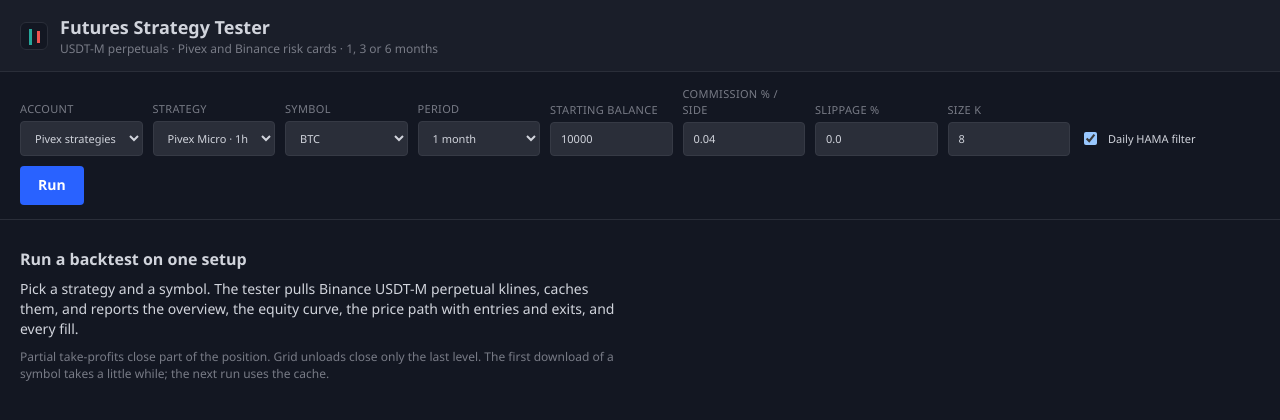
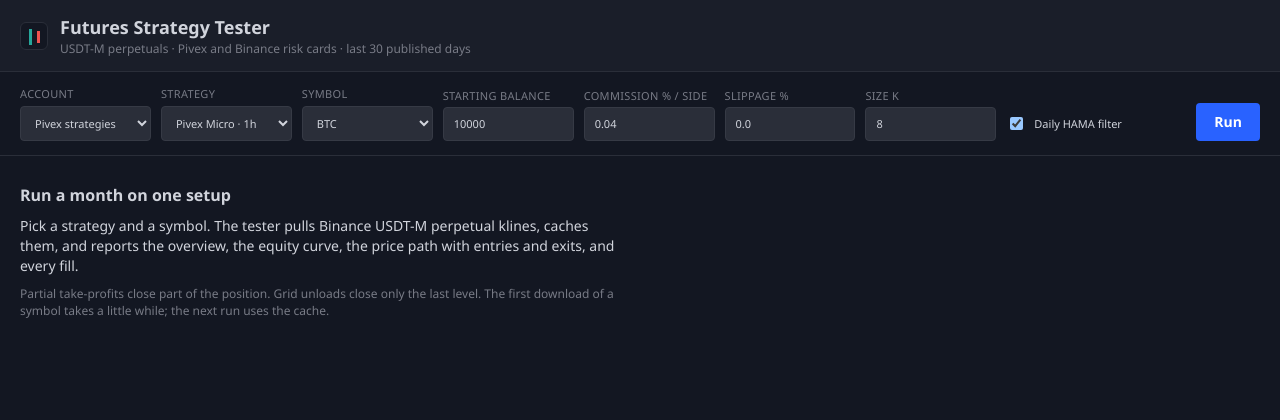
Before and after one commit to amazingbolt131-cmd/strategy-tester, a Flask app: page / in a window 1280 px wide. Shown: the top 420 px of the page. Run offline with Flask 3, Linux system fonts and the light colour scheme.

Commit message:
Revert to e9157b6 (before ML Lorentz change)

```diff
--- a/app.py
+++ b/app.py
@@ -6,7 +6,6 @@ import csv
 import io
 import traceback
 
-from backtest.data import test_window
 from flask import Flask, Response, render_template, request
 
 from backtest.config import (
@@ -80,9 +79,6 @@ def _metrics(stats: dict) -> list[dict]:
     ]
 
 
-PERIODS = {"30": "1 month", "91": "3 months", "182": "6 months"}
-
-
 def _form() -> dict:
     strategy = request.form.get("strategy", STRATEGIES[0]["id"])
     if strategy not in STRATEGY_BY_ID:
@@ -104,7 +100,6 @@ def _form() -> dict:
         "strategy": strategy,
         "venue": venue,
         "symbol": symbol,
-        "period": request.form.get("period", "30") if request.form.get("period", "30") in PERIODS else "30",
         "balance": request.form.get("balance", str(int(DEFAULT_BALANCE))),
         "commission": request.form.get("commission", str(DEFAULT_COMMISSION_PCT)),
         "slippage": request.form.get("slippage", str(DEFAULT_SLIPPAGE_PCT)),
@@ -213,7 +208,6 @@ def index():
                 venue=form["venue"],
                 k=k,
                 daily_filter=bool(form["daily_hama"]),
-                window=test_window(days=int(form["period"])),
             )
             metrics = _metrics(result["stats"])
             LAST["result"] = result
@@ -223,7 +217,6 @@ def index():
     return render_template(
         "index.html",
         strategies=STRATEGIES,
-        periods=PERIODS,
         symbols=SYMBOLS,
         symbol_choices=[(sid, SYMBOLS[sid]) for sid in symbols_for(form["strategy"], form["venue"])],
         venues=VENUE_ORDER,
--- a/backtest/config.py
+++ b/backtest/config.py
@@ -45,7 +45,7 @@ DEFAULT_SLIPPAGE_PCT = 0.0
 
 # Warmup covers EMA200, the 25-day HAMA colour, and the Lorentzian lookback.
 WARMUP_DAYS = 40
-TEST_DAYS = 182
+TEST_DAYS = 30
 
 # Pivex combined-6 size is unit × weight × k. The live app defaults to k = 8.
 DEFAULT_K = 8.0
@@ -85,7 +85,6 @@ STRATEGIES = [
     },
     {
         "id": "ml_5m",
-        "binance": False,
         "label": "ML Lorentz · 5m",
         "group": "v31",
         "chart_tf": "5m",
--- a/backtest/data.py
+++ b/backtest/data.py
@@ -22,7 +22,7 @@ from urllib.request import Request, urlopen
 
 import numpy as np
 
-from .config import TEST_DAYS, WARMUP_DAYS
+from .config import WARMUP_DAYS
 
 CACHE = Path(__file__).resolve().parent.parent / "data" / "cache"
 VISION = "https://data.binance.vision/data/futures/um/daily/klines"
@@ -67,15 +67,15 @@ def latest_published_day(symbol: str = "BTCUSDT") -> date:
     raise RuntimeError("No recent Binance futures kline files were published")
 
 
-def test_window(last_day: date | None = None, days: int | None = None) -> tuple[int, int, int]:
+def test_window(last_day: date | None = None) -> tuple[int, int, int]:
     """Return warmup_start_ms, test_start_ms, test_end_ms (end exclusive).
 
-    The test is the TEST_DAYS UTC days ending at the close of the last published day.
+    The test is the 30 UTC days ending at the close of the last published day.
     """
     last_day = last_day or latest_published_day()
     end = datetime(last_day.year, last_day.month, last_day.day, tzinfo=timezone.utc) + timedelta(days=1)
     end_ms = int(end.timestamp() * 1000)
-    start_ms = end_ms - int(days or TEST_DAYS) * 24 * 60 * 60 * 1000
+    start_ms = end_ms - 30 * 24 * 60 * 60 * 1000
     warmup_ms = start_ms - WARMUP_DAYS * 24 * 60 * 60 * 1000
     return warmup_ms, start_ms, end_ms
 
--- a/templates/index.html
+++ b/templates/index.html
@@ -12,7 +12,7 @@
       <span class="mark" aria-hidden="true"></span>
       <div>
         <h1>Futures Strategy Tester</h1>
-        <p>USDT-M perpetuals · Pivex and Binance risk cards · 1, 3 or 6 months</p>
+        <p>USDT-M perpetuals · Pivex and Binance risk cards · last 30 published days</p>
       </div>
     </div>
   </header>
@@ -39,14 +39,6 @@
       <select name="symbol" id="symbol">
         {% for sid, meta in symbol_choices %}
         <option value="{{ sid }}" {% if form.symbol == sid %}selected{% endif %}>{{ meta.label }}</option>
-        {% endfor %}
-      </select>
-    </label>
-    <label>
-      <span>Period</span>
-      <select name="period">
-        {% for days, name in periods.items() %}
-        <option value="{{ days }}" {% if form.period == days %}selected{% endif %}>{{ name }}</option>
         {% endfor %}
       </select>
     </label>
@@ -165,7 +157,7 @@
   </section>
   {% else %}
   <section class="panel empty-state">
-    <h2>Run a backtest on one setup</h2>
+    <h2>Run a month on one setup</h2>
     <p>Pick a strategy and a symbol. The tester pulls Binance USDT-M perpetual klines, caches them, and reports the overview, the equity curve, the price path with entries and exits, and every fill.</p>
     <p class="muted">Partial take-profits close part of the position. Grid unloads close only the last level. The first download of a symbol takes a little while; the next run uses the cache.</p>
   </section>
```
